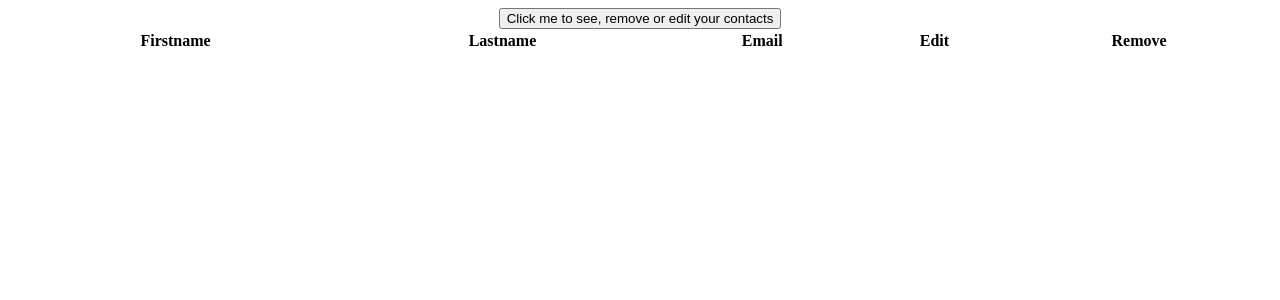
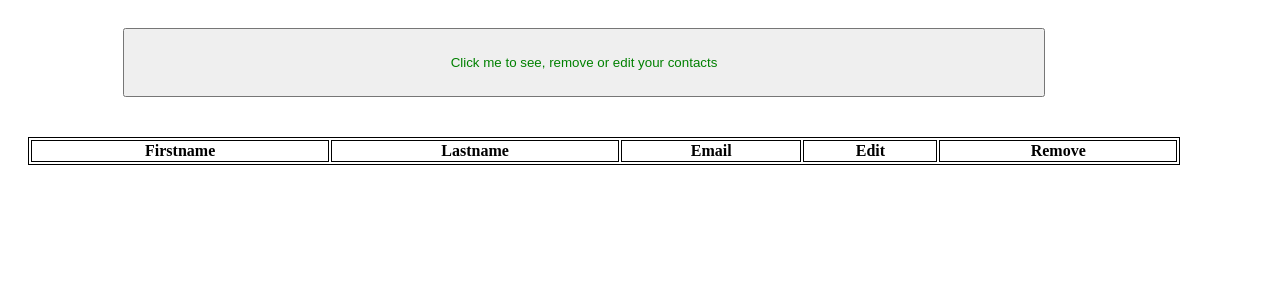
Before and after one commit to massoudrahimzadeh/dps_task_contactList, a PHP site: page /contactlist.html in a window 1280 px wide. Shown: the top 300 px of the page. Run offline with PHP 8.4, Linux system fonts and the light colour scheme; lists and menus that the app fills with data are empty; some libraries are stand-ins or nearby versions.

Commit message:
some styling was added to css file.

```diff
--- a/stylesheet.css
+++ b/stylesheet.css
@@ -1,5 +1,6 @@
 body{
   text-align:center;
+  width:90%;
 }
 /* The Modal (background) */
 .modal {
@@ -30,6 +31,7 @@ body{
   float: right;
   font-size: 28px;
   font-weight: bold;
+  padding: 10px;
 }
 
 .close:hover,
@@ -38,3 +40,22 @@ body{
   text-decoration: none;
   cursor: pointer;
 }
+#submitEditBtn{
+    color: green;
+    padding-top: 10px;
+    width: 80%;
+}
+#showContacts{
+    color: green;
+    padding: 25px;
+    width: 80%;
+    margin: 20px;
+}
+table{
+    width: 80%;
+    margin: 20px;
+}
+table, td, th{
+    border: 1px solid black;
+
+}
```
